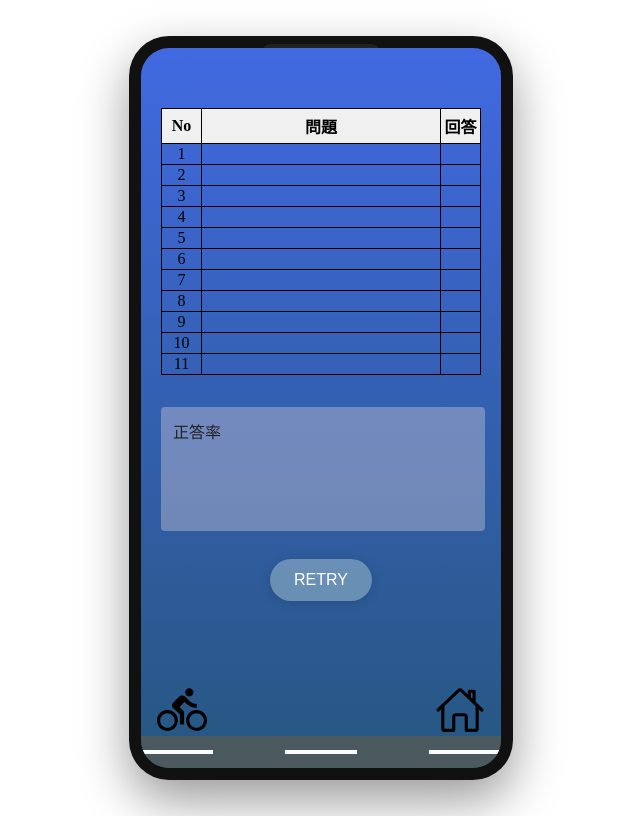
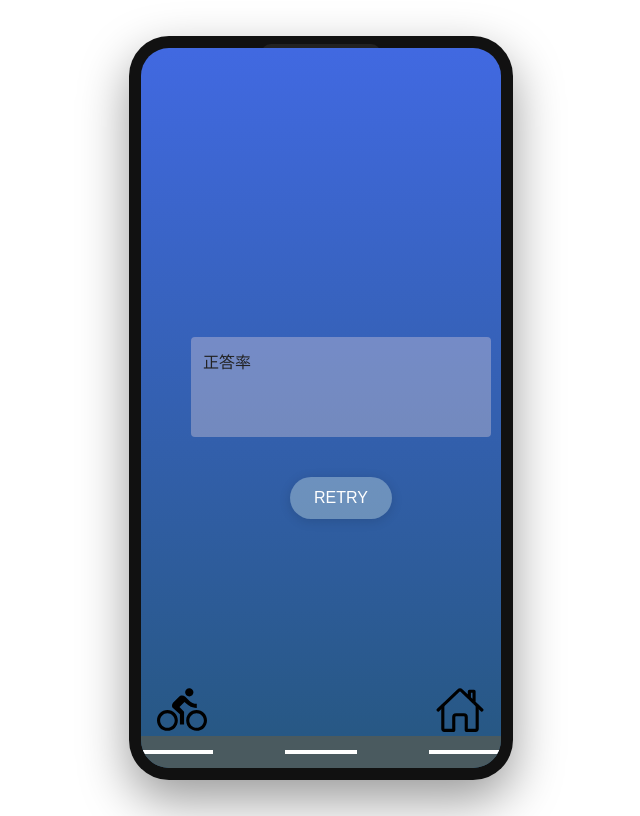
Before and after one commit to ochimasato0186/P.P_front, a Next.js app: page /date in a window 1280 px wide. Shown: the whole page, without its empty margins (319-959 px from the left). Built offline with nearby package versions, Linux system fonts and the light colour scheme.

Commit message:
選択問題エラー解消 ver2

```diff
--- a/app/date/page.tsx
+++ b/app/date/page.tsx
@@ -65,36 +65,22 @@ export default function DatePage() {
   return (
     <>
       <div style={{ position: "relative", width: "100%", height: "100%" }}>
-        <main style={{ padding: 20 }}>
-          {/* 表 横3×縦11 カラム: 問題No、問題、回答 */}
-          <div style={{ width: "100%", overflowX: "auto", marginTop: 40, marginBottom: 32 }}>
-            <table style={{ borderCollapse: "collapse", width: "100%", minWidth: 240, tableLayout: "fixed" }}>
-              <colgroup>
-                <col style={{ width: "40px" }} />
-                <col style={{ width: "auto" }} />
-                <col style={{ width: "40px" }} />
-              </colgroup>
-              <thead>
-                <tr>
-                  <th style={{ border: "1px solid #000", height: 32, background: "#f0f0f0", minWidth: 0, maxWidth: 40 }}>No</th>
-                  <th style={{ border: "1px solid #000", height: 32, background: "#f0f0f0" }}>問題</th>
-                  <th style={{ border: "1px solid #000", height: 32, background: "#f0f0f0", minWidth: 0, maxWidth: 40 }}>回答</th>
-                </tr>
-              </thead>
-              <tbody>
-                {[...Array(11)].map((_, rowIdx) => (
-                  <tr key={rowIdx}>
-                    <td style={{ border: "1px solid #000", textAlign: "center", minWidth: 0, maxWidth: 40 }}>{rowIdx + 1}</td>
-                    <td style={{ border: "1px solid #000", textAlign: "center" }}></td>
-                    <td style={{ border: "1px solid #000", textAlign: "center", minWidth: 0, maxWidth: 40 }}></td>
-                  </tr>
-                ))}
-              </tbody>
-            </table>
-          </div>
-          <TimeBox hour={hour} width={300} height={100} style={{ marginBottom: 4 }}>{accuracyLabel}</TimeBox>
-          <div style={{ width: "100%", display: "flex", justifyContent: "center", marginTop: 0 }}>
-            <TimeButton label={retryLabel} hour={hour} onClick={() => router.push("/quiz")} />
+        <main
+          style={{
+            width: "100%",
+            height: "100%",
+            display: "flex",
+            flexDirection: "column",
+            alignItems: "center",
+            justifyContent: "center",
+            padding: 20,
+          }}
+        >
+          <div style={{ width: "min(300px, 100%)", display: "flex", flexDirection: "column", alignItems: "center" }}>
+            <TimeBox hour={hour} width="100%" height={100} style={{ marginBottom: 16 }}>{accuracyLabel}</TimeBox>
+            <div style={{ width: "100%", display: "flex", justifyContent: "center" }}>
+              <TimeButton label={retryLabel} hour={hour} onClick={() => router.push("/quiz")} />
+            </div>
           </div>
           <button
             type="button"
--- a/components/TimeBox.tsx
+++ b/components/TimeBox.tsx
@@ -36,6 +36,7 @@ export default function TimeBox({ children, hour, width = 260, height = 100, sty
       style={{
         width,
         height,
+        boxSizing: "border-box",
         background: getTimeBoxColor(now),
         border: isMorning ? "2px solid #fff" : "none",
         borderRadius: 4,
```
Also changed, not shown: app/quiz/page.tsx (+25 -7 lines).
